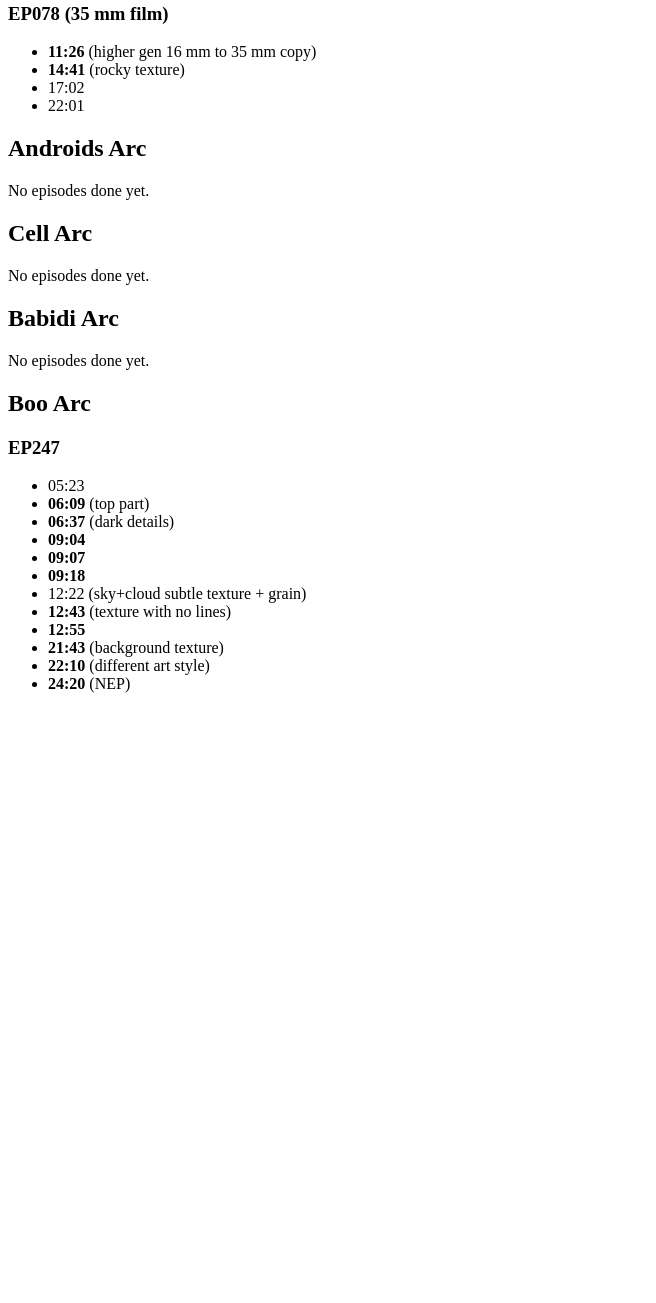
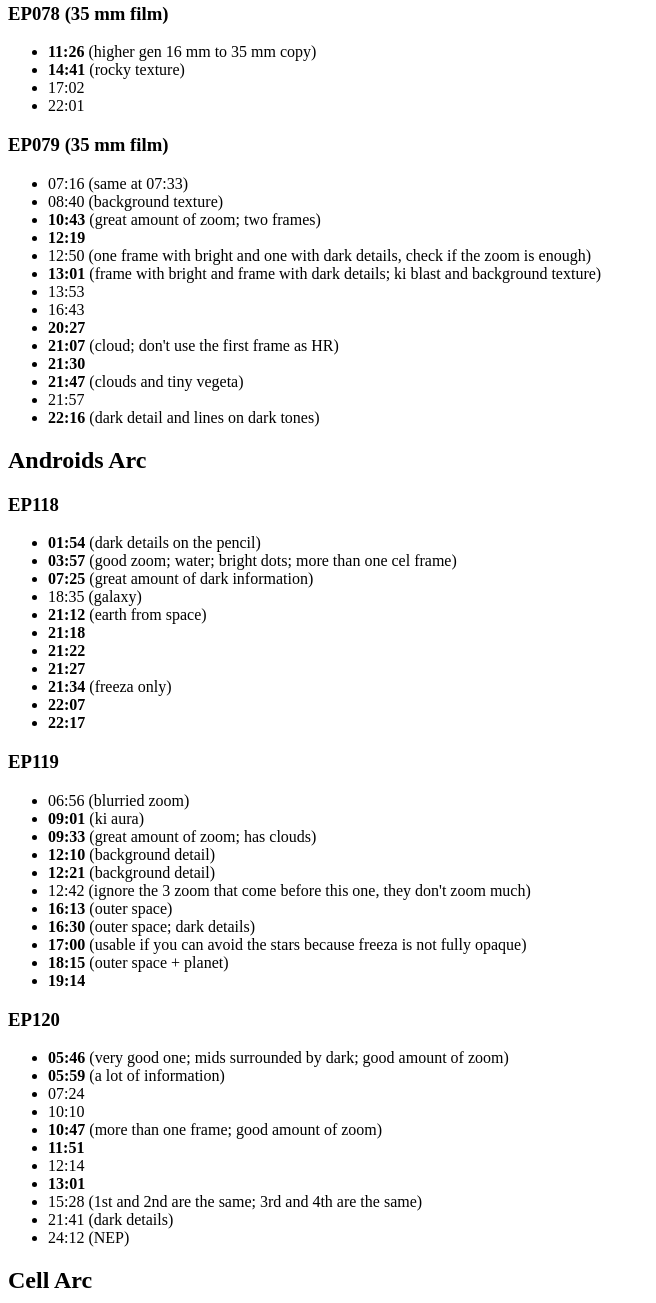
Before and after one commit to DomBito/dombito.github.io, a plain HTML site: page dbzoom/index.html in a window 1280 px wide. Shown: the part 7637-8940 px from the top of the page, without its empty margins (0-656 px from the left). Before the commit the page ends 8346 px from the top, so only its background shows below. Drawn offline with Linux system fonts and the light colour scheme.

Commit message:
new episodes

```diff
--- a/dbzoom/index.html
+++ b/dbzoom/index.html
@@ -408,7 +408,7 @@
 <li><strong>04:37</strong></li>
 <li><strong>05:46</strong> (recheck if it's the same cel)</li>
 <li>07:20</li>
-<li><strong>08:32</strong>(dark gi, which is important; don't use the first frame as LR, since it's brighter)</li>
+<li><strong>08:32</strong> (dark gi, which is important; don't use the first frame as LR, since it's brighter)</li>
 <li><strong>08:59</strong></li>
 <li>10:05</li>
 <li>10:35 (3 different zooms, third is not worth it)</li>
@@ -433,8 +433,66 @@
 <li>17:02</li>
 <li>22:01</li>
 </ul>
+<h3 id="ep079-35-mm-film">EP079 (35 mm film)</h3>
+<ul>
+<li>07:16 (same at 07:33)</li>
+<li>08:40 (background texture)</li>
+<li><strong>10:43</strong> (great amount of zoom; two frames)</li>
+<li><strong>12:19</strong></li>
+<li>12:50 (one frame with bright and one with dark details, check if the zoom is enough)</li>
+<li><strong>13:01</strong> (frame with bright and frame with dark details; ki blast and background texture)</li>
+<li>13:53</li>
+<li>16:43</li>
+<li><strong>20:27</strong></li>
+<li><strong>21:07</strong> (cloud; don't use the first frame as HR)</li>
+<li><strong>21:30</strong></li>
+<li><strong>21:47</strong> (clouds and tiny vegeta)</li>
+<li>21:57</li>
+<li><strong>22:16</strong> (dark detail and lines on dark tones)</li>
+</ul>
 <h2 id="androids-arc">Androids Arc</h2>
-<p>No episodes done yet.</p>
+<h3 id="ep118">EP118</h3>
+<ul>
+<li><strong>01:54</strong> (dark details on the pencil)</li>
+<li><strong>03:57</strong> (good zoom; water; bright dots; more than one cel frame)</li>
+<li><strong>07:25</strong> (great amount of dark information)</li>
+<li>18:35 (galaxy)</li>
+<li><strong>21:12</strong> (earth from space)</li>
+<li><strong>21:18</strong></li>
+<li><strong>21:22</strong></li>
+<li><strong>21:27</strong></li>
+<li><strong>21:34</strong> (freeza only)</li>
+<li><strong>22:07</strong></li>
+<li><strong>22:17</strong></li>
+</ul>
+<h3 id="ep119">EP119</h3>
+<ul>
+<li>06:56 (blurried zoom)</li>
+<li><strong>09:01</strong> (ki aura)</li>
+<li><strong>09:33</strong> (great amount of zoom; has clouds)</li>
+<li><strong>12:10</strong> (background detail)</li>
+<li><strong>12:21</strong> (background detail)</li>
+<li>12:42 (ignore the 3 zoom that come before this one, they don't zoom much)</li>
+<li><strong>16:13</strong> (outer space)</li>
+<li><strong>16:30</strong> (outer space; dark details)</li>
+<li><strong>17:00</strong> (usable if you can avoid the stars because freeza is not fully opaque)</li>
+<li><strong>18:15</strong> (outer space + planet)</li>
+<li><strong>19:14</strong></li>
+</ul>
+<h3 id="ep120">EP120</h3>
+<ul>
+<li><strong>05:46</strong> (very good one; mids surrounded by dark; good amount of zoom)</li>
+<li><strong>05:59</strong> (a lot of information)</li>
+<li>07:24</li>
+<li>10:10</li>
+<li><strong>10:47</strong> (more than one frame; good amount of zoom)</li>
+<li><strong>11:51</strong></li>
+<li>12:14</li>
+<li><strong>13:01</strong></li>
+<li>15:28 (1st and 2nd are the same; 3rd and 4th are the same)</li>
+<li>21:41 (dark details)</li>
+<li>24:12 (NEP)</li>
+</ul>
 <h2 id="cell-arc">Cell Arc</h2>
 <p>No episodes done yet.</p>
 <h2 id="babidi-arc">Babidi Arc</h2>
```
